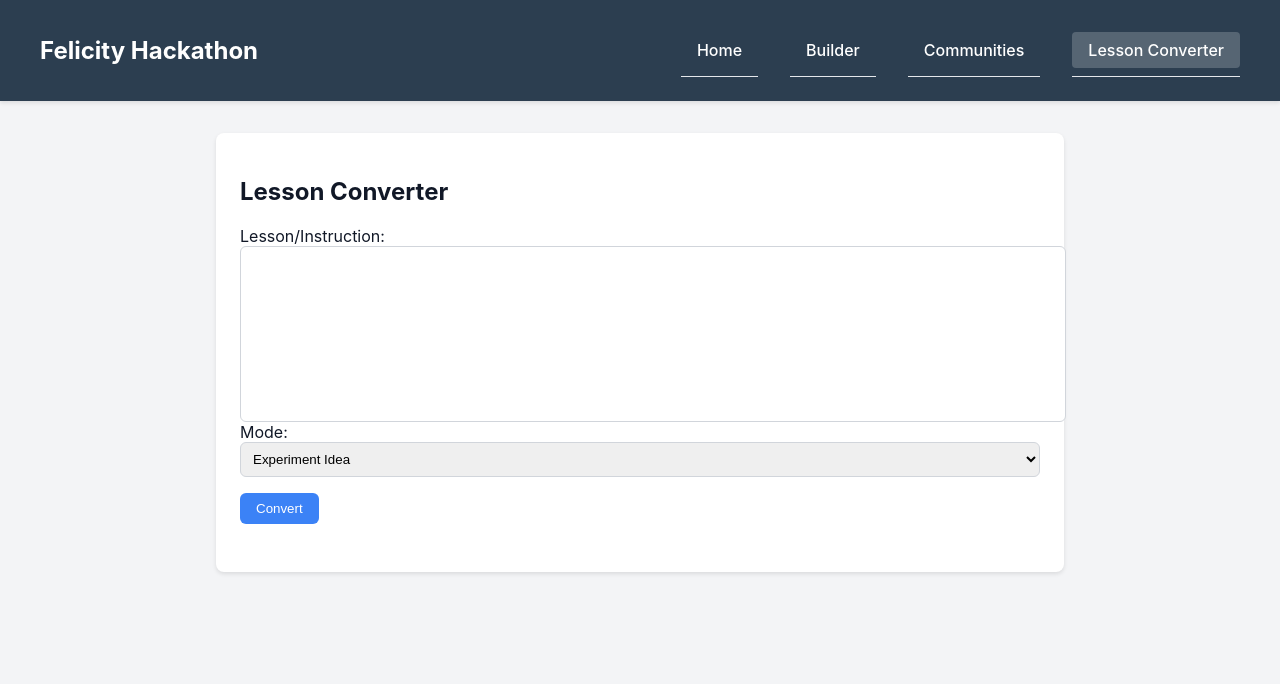
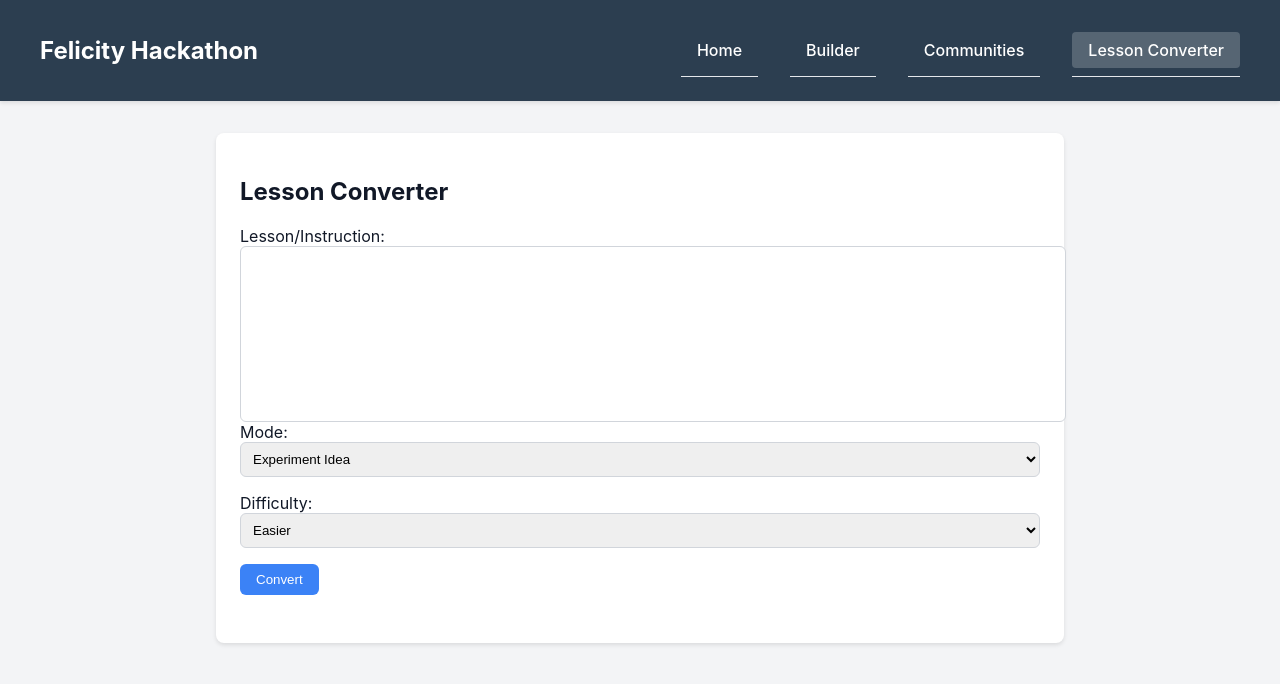
Before and after one commit to Fane1824/feli_hackathon, a React (Create React App) app in the folder client/: page /lesson in a window 1280 px wide. Shown: the top 684 px of the page. Built offline with nearby package versions, Linux system fonts and the light colour scheme.

Commit message:
added easier harder functionalities

```diff
--- a/client/src/components/AiLessonConverter.js
+++ b/client/src/components/AiLessonConverter.js
@@ -5,14 +5,16 @@ import styles from '../styles/Lesson.module.css';
 export function AiLessonConverter() {
   const [lesson, setLesson] = useState('');
   const [mode, setMode] = useState('experiment');
+  const [difficulty, setDifficulty] = useState('easier'); // New state for difficulty
   const [result, setResult] = useState(null);
 
   const handleConvert = async () => {
     try {
-      console.log('Sending request to server...', { lesson, mode });
+      console.log('Sending request to server...', { lesson, mode, difficulty });
       const response = await axios.post('http://localhost:5001/api/ai/convertLesson', {
         lesson,
-        mode
+        mode,
+        difficulty // Pass the difficulty along
       });
       console.log('Server response:', response.data);
       setResult(response.data.result);
@@ -45,6 +47,22 @@ export function AiLessonConverter() {
         </select>
       </label>
       <br />
+      {mode === 'experiment' && (
+        <>
+          <label>
+            Difficulty:{' '}
+            <select
+              value={difficulty}
+              onChange={(e) => setDifficulty(e.target.value)}
+              className="input-field"
+            >
+              <option value="easier">Easier</option>
+              <option value="harder">Harder</option>
+            </select>
+          </label>
+          <br />
+        </>
+      )}
       <button onClick={handleConvert} className="btn btn-primary">
         Convert
       </button>
@@ -54,6 +72,13 @@ export function AiLessonConverter() {
           <div className={styles.experimentDescription}>
             {result.description}
           </div>
+          {result.meta && (
+            <div className={styles.metaInfo}>
+              <small>
+                (Finish Reason: {result.meta.finishReason} | Avg LogProb: {result.meta.averageLogProbabilities})
+              </small>
+            </div>
+          )}
         </div>
       )}
     </div>
```
Also changed, not shown: 1 other file (tests, documents, lock files or other folders).
